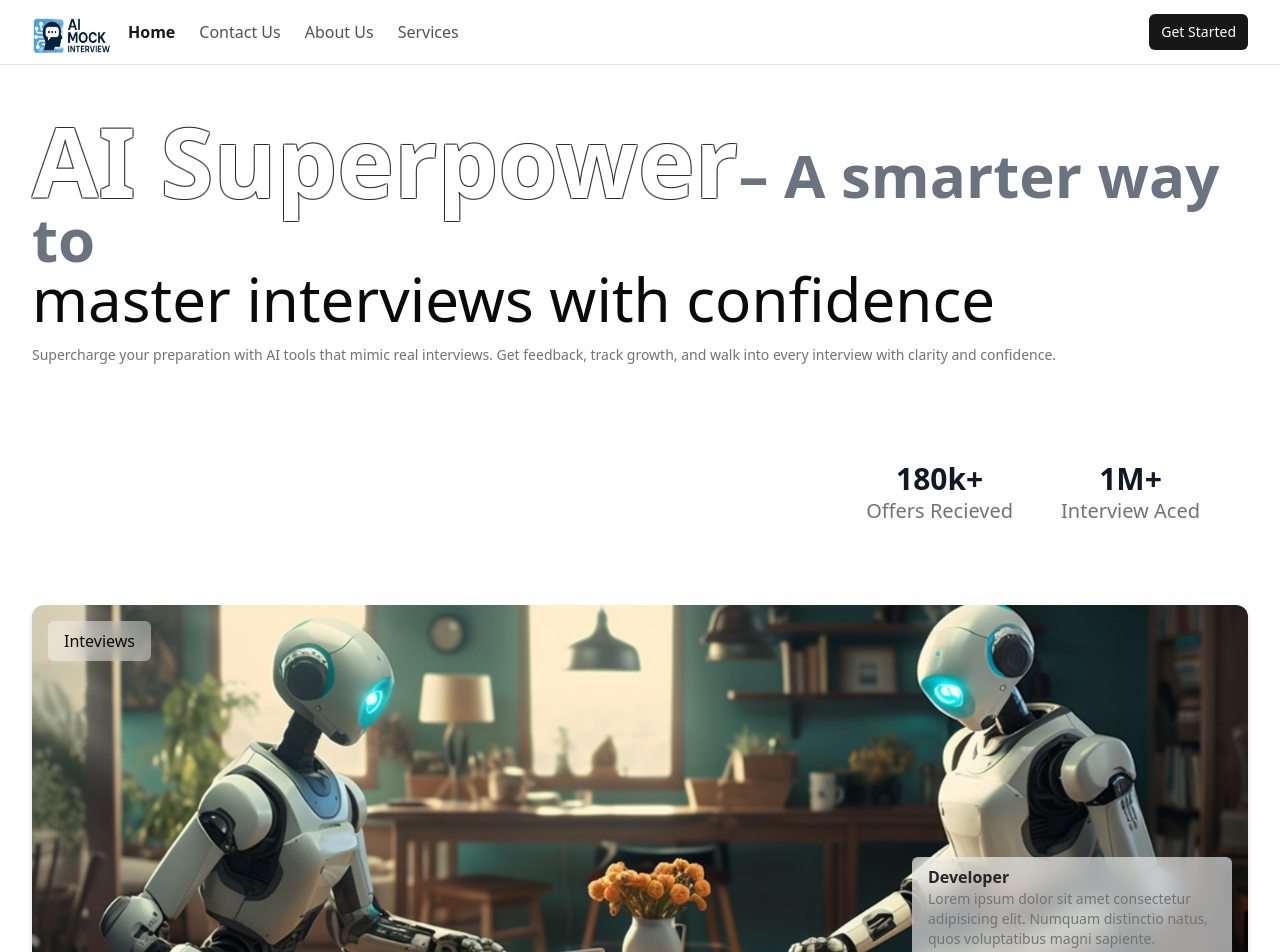
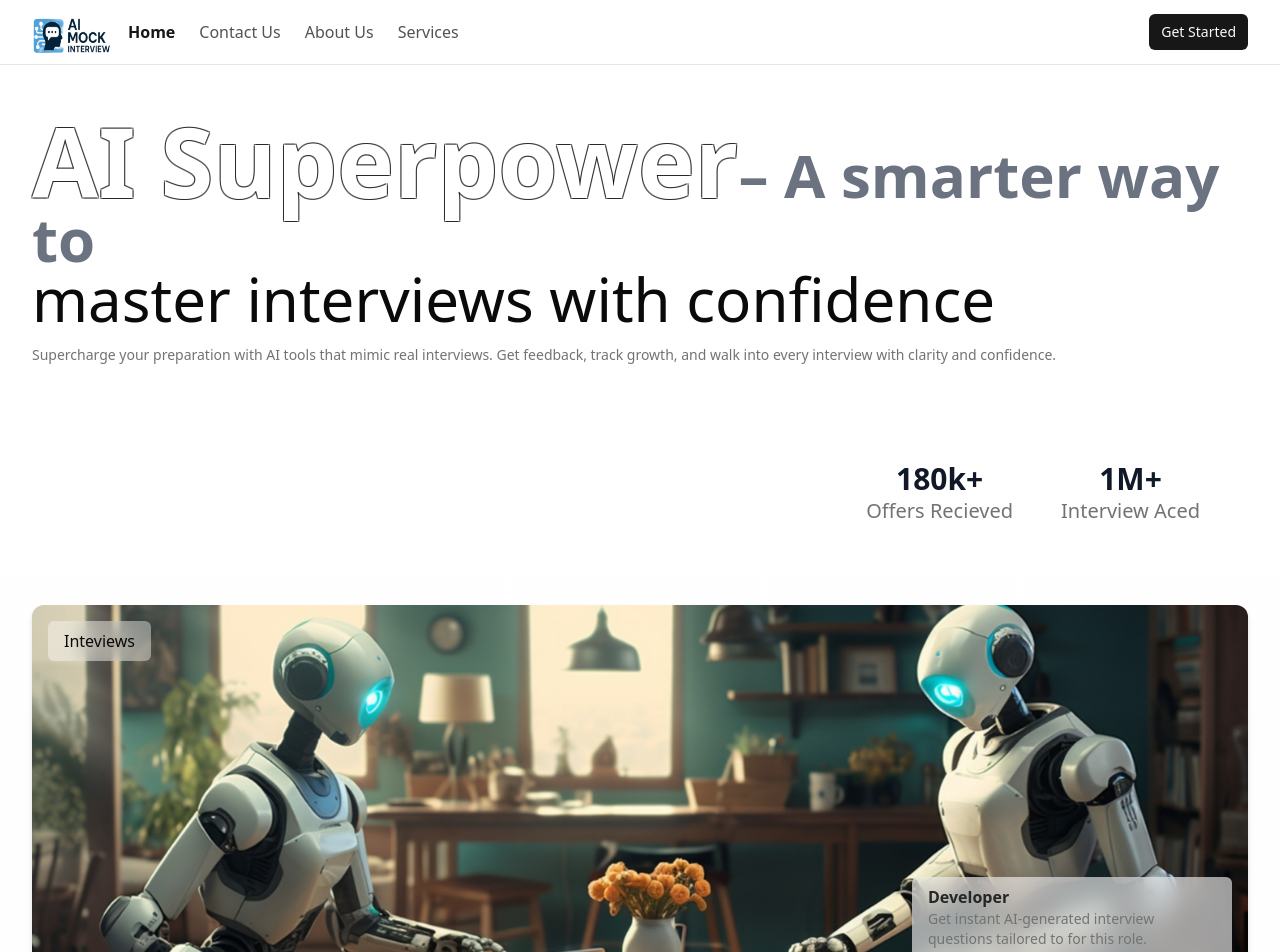
Before and after one commit to anant5441/Ai-Mock-Interview, a React (Vite) app: page / in a window 1280 px wide. Shown: the top 952 px of the page. Built offline with nearby package versions, Linux system fonts and the light colour scheme; no server answers.

Commit message:
HOME UI UPDATED

```diff
--- a/src/routes/home.tsx
+++ b/src/routes/home.tsx
@@ -53,8 +53,7 @@ const HomePage = () => {
                     <div className="hidden md:block absolute w-80 bottom-4 right-4 px-4 py-2 rounded-md bg-white/60 backdrop-blur-md">
                     <h2 className="text-neutral-800 font-semibold">Developer</h2>
                     <p className="text-sm text-neutral-500">
-                    Lorem ipsum dolor sit amet consectetur adipisicing elit. Numquam
-                    distinctio natus, quos voluptatibus magni sapiente.
+                    Get instant AI-generated interview questions tailored to for this role.
                     </p>
 
                     <Button className="mt-3">
```
